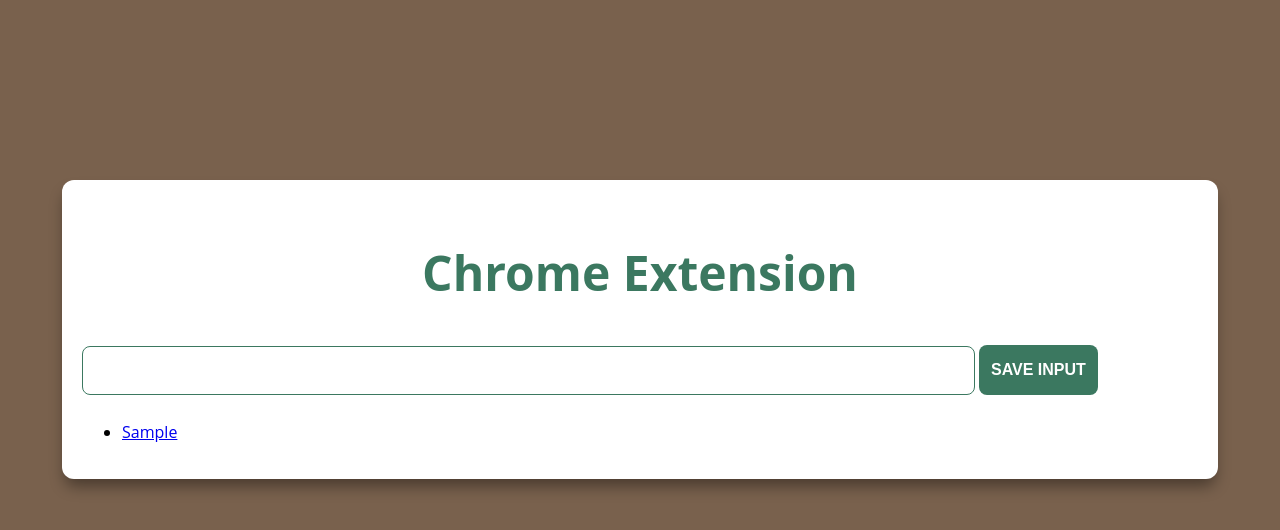
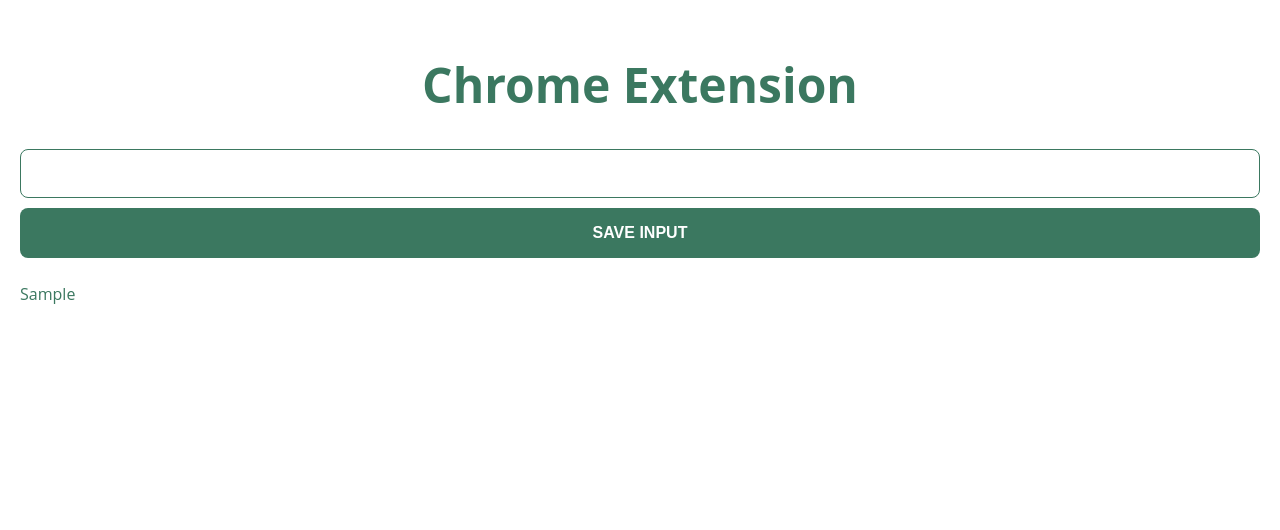
Before and after one commit to manalmansour22/Chrome-Extension, a browser extension: page index.html in a window 1280 px wide. Both pictures are taken after typing "Sample" into the empty fields and a click on the button "SAVE INPUT". Drawn offline with Linux system fonts and the light colour scheme.

Commit message:
Add files via upload

```diff
--- /dev/null
+++ b/index.css
@@ -0,0 +1,59 @@
+body {
+    font-family: 'Open Sans', 'Helvetica Neue', sans-serif;
+    margin: 0;
+    padding: 20px;
+    min-width: 400px;
+}
+h1 {
+    color: #3B7860;
+    text-align: center;
+    font-size: 3rem;
+}
+h2 {
+    font-size: 20px;
+    padding-top: 10px;
+    padding-bottom: 14px;
+    margin: unset;
+    text-transform: capitalize;
+    color: #3B7860;
+}
+input {
+    width: 100%;
+    padding: 16px;
+    box-sizing: border-box;
+    margin-bottom: 10px;
+    border: 1px solid #3B7860;
+    border-radius: 8px;
+
+}
+button {
+    background-color: unset;
+    padding: 16px 12px;
+    text-align: center;
+    text-decoration: none;
+    display: inline-block;
+    font-size: 16px;
+    color: #ffffff;
+    background-color: #3B7860;
+    border: unset;
+    border-radius: 8px;
+    font-weight: 600;
+    width: 100%;
+    margin-bottom: 5px;
+    cursor: pointer;
+}
+
+ul {
+    list-style: none;
+    padding-left: 0;
+    margin-top: 20px;
+}
+
+li {
+    margin-top: 6px;
+}
+
+li a {
+    color: #3B7860;
+    text-decoration: unset;
+}
--- a/index.html
+++ b/index.html
@@ -1,41 +1,14 @@
 <!DOCTYPE html>
 <head>
-  <meta charset="UTF-8">
-  <meta name="description" content="JavaScript Course">
-  <meta name="keywords" content="HTML, CSS, JavaScript">
-  <meta name="author" content="Manal Mansour">
-  <meta name="viewport" content="width=device-width, initial-scale=1.0">
-
-  <link rel="stylesheet" href="style.css">
-
+  <link rel="stylesheet" href="index.css">
 </head>
 <html>
     <body>
-        <section class="container">
             <h1>Chrome Extension</h2>
             <input type="text" and id="input-el">
             <button id="input-btn">SAVE INPUT</button>
             <ul id="ul-el"></ul>
-        </section>
-        <!--<section class="container">
-              <div class="img-box">
-                <img src="nike.jpg" alt="Nike shoe" />
-            </div>
-            <div class="num">
-                <span id="num1-el"></span>
-                <span id="num2-el"></span>
-            </div>
-                <div class="btn-groub">
-                    <button class="btn" onclick="add()">Add</button>
-                    <button class="btn" onclick="subtract()">Subtract</button>
-                    <button class="btn" onclick="divide()">Divide</button>
-                    <button class="btn" onclick="multiply()">Multiply</button>
-                </div>
-                <div class="sum">
-                    <span id="sum-el">Sum: </span>
-                </div>
-            </section>-->
-        <script src="script.js"></script>
-
+            <a target="-blabk"></a>
+        <script src="index.js"></script>
     </body>
 </html>
--- /dev/null
+++ b/index.js
@@ -0,0 +1,27 @@
+
+// chrome://extensions/
+let myLeads=[];
+const inputEl=document.getElementById("input-el");
+const inputBtn=document.getElementById("input-btn");
+const ulEl=document.getElementById("ul-el");
+
+inputBtn.addEventListener("click", function(){
+    myLeads.push(inputEl.value);
+    inputEl.value="";
+    renderLeads();
+})
+
+function renderLeads(){
+    let listItems="";
+    for(let i=0; i < myLeads.length; i++){
+
+        listItems+=`
+            <li>
+                <a target="_blank" href="${myLeads[i]}">
+                    ${myLeads[i]}
+                </a>
+            </li>
+        `
+    }
+    ulEl.innerHTML=listItems;
+}
```
Also changed, not shown: icon.png (added), manifest.json (added).
